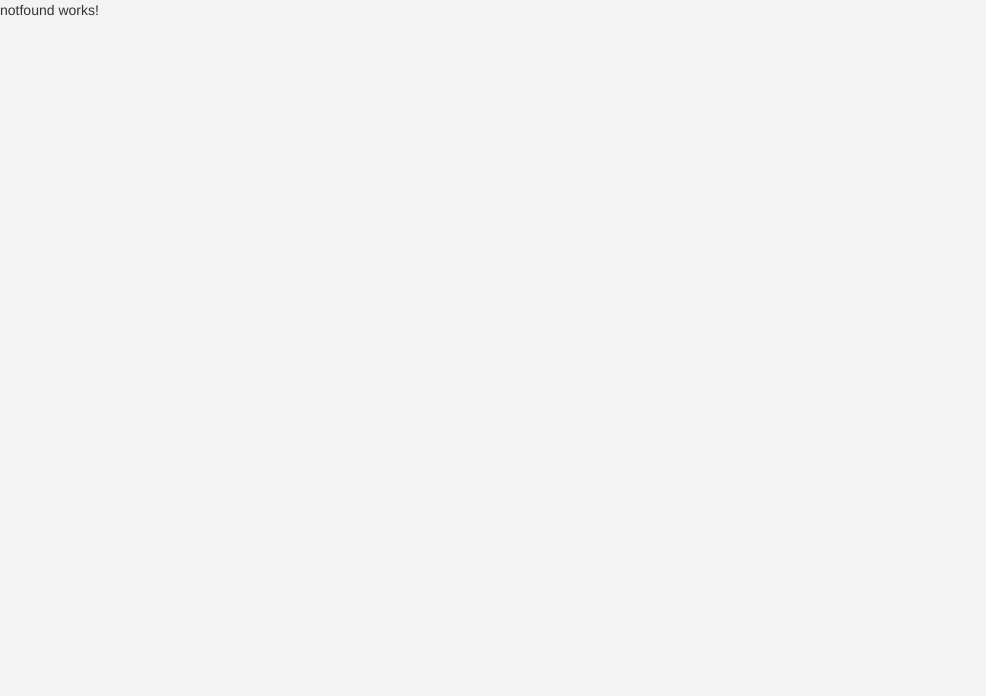
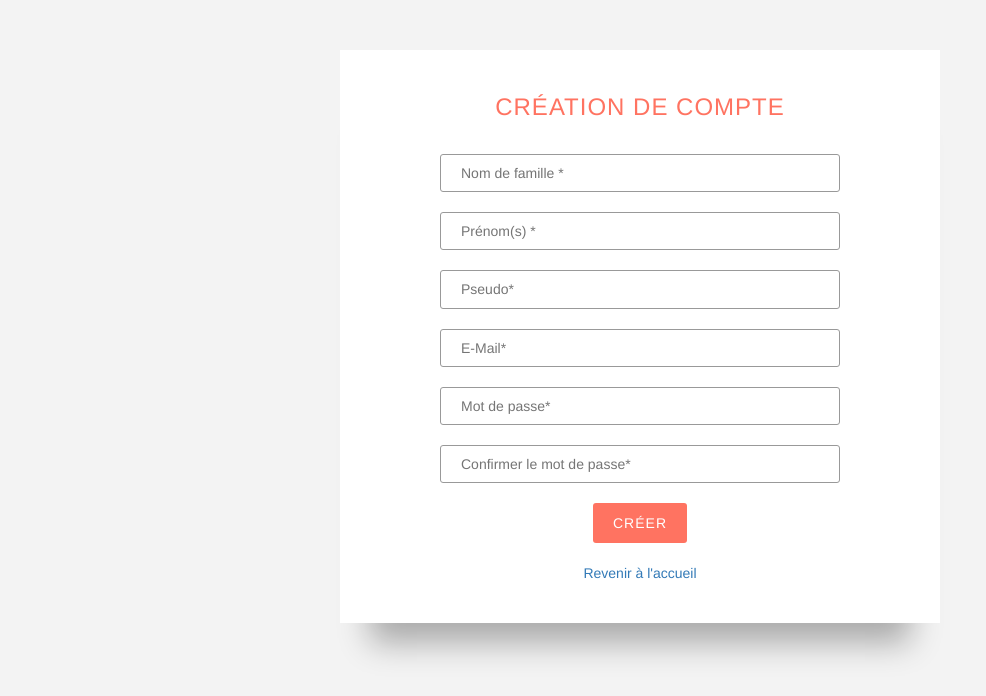
Before and after one commit to mdiallogn/developer-forum, an Angular app in the folder webapp/: page /signup in a window 1280 px wide. Shown: the top 696 px of the page, without its empty margins (0-986 px from the left). Built offline with nearby package versions, Linux system fonts and the light colour scheme.

Commit message:
[FONT] add signup page template

```diff
--- a/webapp/src/app/app-routing.module.ts
+++ b/webapp/src/app/app-routing.module.ts
@@ -4,11 +4,13 @@ import { HomeComponent } from './home/home.component';
 import { LoginComponent } from './login/login.component';
 import { MessagetestComponent } from './messagetest/messagetest.component';
 import { NotfoundComponent } from './notfound/notfound.component';
+import { SignupComponent } from './signup/signup.component';
 
 const routes: Routes = [
   { path: 'home', component: HomeComponent },
   { path: 'test', component: MessagetestComponent },
   { path: 'login', component: LoginComponent},
+  { path: 'signup', component: SignupComponent},
   { path: '',   redirectTo: '/home', pathMatch: 'full' },
   { path: '**', component: NotfoundComponent },
 ];
--- a/webapp/src/app/app.module.ts
+++ b/webapp/src/app/app.module.ts
@@ -12,6 +12,7 @@ import { NotfoundComponent } from './notfound/notfound.component';
 import { MessagetestComponent } from './messagetest/messagetest.component';
 import { HeaderComponent } from './header/header.component';
 import { LoginComponent } from './login/login.component';
+import { SignupComponent } from './signup/signup.component';
 
 @NgModule({
   declarations: [
@@ -23,7 +24,8 @@ import { LoginComponent } from './login/login.component';
     NotfoundComponent,
     MessagetestComponent,
     HeaderComponent,
-    LoginComponent
+    LoginComponent,
+    SignupComponent
   ],
   imports: [
     BrowserModule,
--- a/webapp/src/app/header/header.component.html
+++ b/webapp/src/app/header/header.component.html
@@ -13,6 +13,7 @@
                     <li><a routerLink="/home" routerLinkActive="active">Home</a></li>
                     <li><a routerLink="/test" routerLinkActive="active">Test socket</a></li>
                     <li><a routerLink="/login" routerLinkActive="active">Se connecter</a></li>
+                    <li><a routerLink="/signup" routerLinkActive="active">Créer un compte</a></li>
                 </ul>
             </div>
             <!-- /.navbar-collapse -->
--- a/webapp/src/app/login/login.component.html
+++ b/webapp/src/app/login/login.component.html
@@ -9,7 +9,7 @@
             <button class="btn button">Se connecter</button>
           </div>
           <div class="text-center mt-2">
-            <a routerLink="signup">Créer un compte </a>
+            <a routerLink="/signup">Créer un compte </a>
           </div>
         </form>
       </div>
--- /dev/null
+++ b/webapp/src/app/signup/signup.component.css
@@ -0,0 +1,178 @@
+html {
+    background: #FF7361;
+  /*
+    background: radial-gradient(#fff176, #f57f17);
+    min-height: 100%;
+  */
+    font-family: "Roboto", sans-serif;
+  }
+
+  .title {
+    text-transform: uppercase;
+    text-align: center;
+    margin-bottom: 30px;
+    color: #FF7361;
+    font-weight: 300;
+    font-size: 24px;
+    letter-spacing: 1px;
+  }
+
+  .description {
+    text-align: center;
+    color: #666;
+    margin-bottom: 30px;
+  }
+
+  input[type="text"],
+  input[type="email"],
+  input[type="password"],
+  input[type="con-password"]
+
+  {
+    padding: 10px 20px;
+    border: 1px solid #999;
+    border-radius: 3px;
+    display: block;
+    width: 100%;
+    margin-bottom: 20px;
+    box-sizing: border-box;
+    outline: none;
+  }
+  input[type="text"]:focus,
+  input[type="email"]:focus {
+    border-color: #FF7361;
+  }
+
+  input[type="radio"] {
+    margin-right: 10px;
+  }
+
+  label {
+    margin-bottom: 20px;
+    display: block;
+    font-size: 18px;
+    color: #666;
+    border-top: 1px solid #ddd;
+    border-bottom: 1px solid #ddd;
+    padding: 20px 0;
+    cursor: pointer;
+  }
+  label:first-child {
+    margin-bottom: 0;
+    border-bottom: none;
+  }
+
+  .button,
+  .rerun-button {
+    padding: 10px 20px;
+    border-radius: 3px;
+    background: #FF7361;
+    color: white;
+    text-transform: uppercase;
+    letter-spacing: 1px;
+    display: inline-block;
+    cursor: pointer;
+
+  }
+  .button:hover,
+  .rerun-button:hover {
+    background: #e66400;
+  }
+  .button.rerun-button,
+  .rerun-button.rerun-button {
+    border: 1px solid rgba(255, 255, 255, 0.6);
+    margin-bottom: 50px;
+    box-shadow: 0px 10px 15px -6px rgba(0, 0, 0, 0.2);
+    display: none;
+  }
+
+  .text-center {
+    text-align: center;
+  }
+
+  .modal-wrap {
+    max-width: 600px;
+    margin: 50px auto;
+    -webkit-transition: -webkit-transform 300ms ease-in-out;
+    transition: -webkit-transform 300ms ease-in-out;
+    transition: transform 300ms ease-in-out;
+    transition: transform 300ms ease-in-out, -webkit-transform 300ms ease-in-out;
+  }
+
+  .modal-header {
+    height: 45px;
+    background: white;
+    border-bottom: 1px solid #ccc;
+    display: -webkit-box;
+    display: -ms-flexbox;
+    display: flex;
+    -webkit-box-pack: center;
+        -ms-flex-pack: center;
+            justify-content: center;
+    -webkit-box-align: center;
+        -ms-flex-align: center;
+            align-items: center;
+  }
+  .modal-header span {
+    display: block;
+    height: 12px;
+    width: 12px;
+    margin: 5px;
+    border-radius: 50%;
+    background: rgba(0, 0, 0, 0.2);
+  }
+  .modal-header span.is-active {
+    background: rgba(0, 0, 0, 0.4);
+    background: #FF8F00;
+  }
+
+  .modal-bodies {
+    position: relative;
+    -webkit-perspective: 1000px;
+            perspective: 1000px;
+  }
+
+  .modal-body {
+    background: white;
+    padding: 40px 100px;
+    box-shadow: 0px 50px 30px -30px rgba(0, 0, 0, 0.3);
+    margin-bottom: 50px;
+    position: absolute;
+    top: 0;
+    display: none;
+    box-sizing: border-box;
+    width: 100%;
+    -webkit-transform-origin: top left;
+            transform-origin: top left;
+  }
+  .modal-body.is-showing {
+    display: block;
+  }
+  .sign-in28912 a{
+      text-decoration: none;
+  }
+  .btn-primary3838{
+        padding: 10px 20px;
+    border-radius: 3px;
+    background: #3071A9;
+    color: white;
+    text-transform: uppercase;
+    letter-spacing: 1px;
+    display: inline-block;
+    cursor: pointer;
+  }
+  .btn-danger37883{
+        padding: 10px 20px;
+    border-radius: 3px;
+    background: #CF4539;
+    color: white;
+    text-transform: uppercase;
+    letter-spacing: 1px;
+    display: inline-block;
+    cursor: pointer;
+      margin-bottom: 20px;
+  }
+
+  .mt-2 {
+    margin-top: 20px;
+  }
--- /dev/null
+++ b/webapp/src/app/signup/signup.component.html
@@ -0,0 +1,23 @@
+<div class="modal-wrap">
+    <div class="modal-bodies">
+        <div class="modal-body modal-body-step-1 is-showing">
+            <div class="title">Création de compte</div>
+            <form>
+                <input type="text" placeholder="Nom de famille *" />
+                <input type="text" placeholder="Prénom(s) *" />
+                <input type="text" placeholder="Pseudo*" />
+                <input type="email" placeholder="E-Mail*" />
+                <input type="password" placeholder="Mot de passe*" />
+                <input type="password" placeholder="Confirmer le mot de passe*" />
+                <div class="text-center">
+                    <div class="button">Créer</div>
+                </div>
+                <div class="text-center mt-2">
+                    <a routerLink="/home">Revenir à l'accueil </a>
+                  </div>
+            </form>
+        </div>
+
+
+    </div>
+</div>
--- /dev/null
+++ b/webapp/src/app/signup/signup.component.ts
@@ -0,0 +1,15 @@
+import { Component, OnInit } from '@angular/core';
+
+@Component({
+  selector: 'app-signup',
+  templateUrl: './signup.component.html',
+  styleUrls: ['./signup.component.css']
+})
+export class SignupComponent implements OnInit {
+
+  constructor() { }
+
+  ngOnInit(): void {
+  }
+
+}
```
Also changed, not shown: 1 other file (tests, documents, lock files or other folders).
